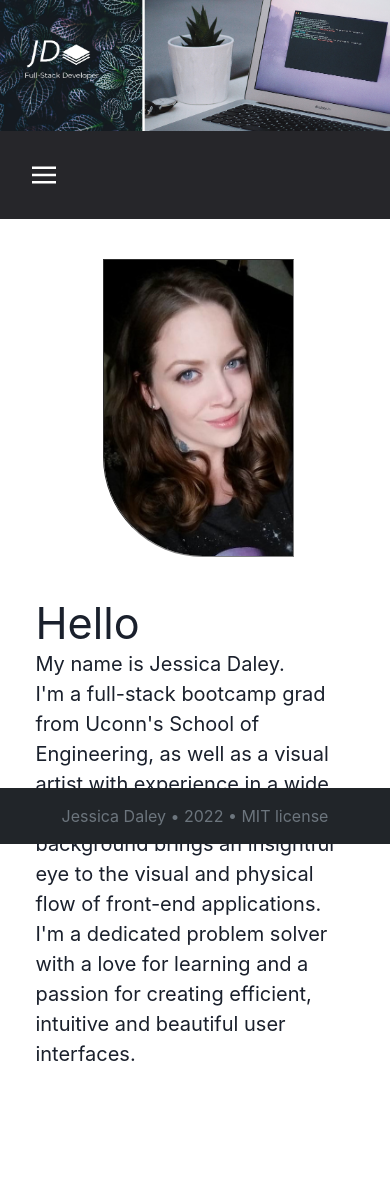
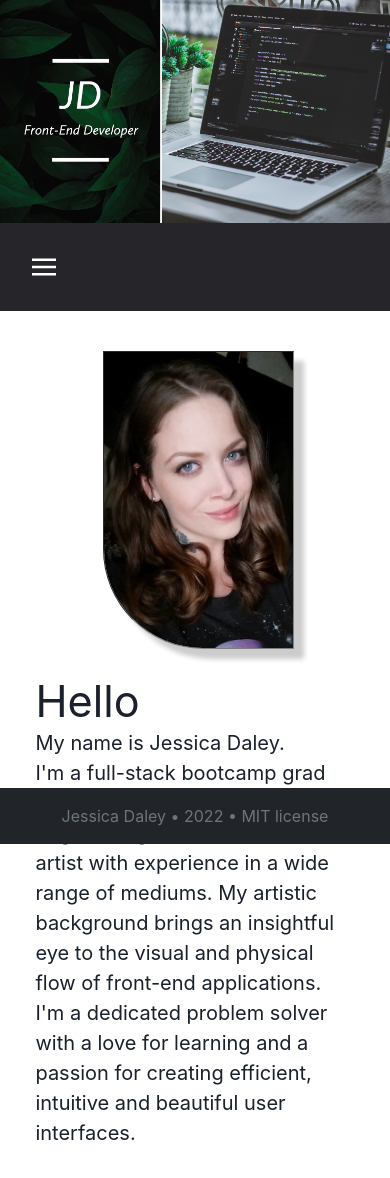
Before and after one commit to JessicaLDaley/my-portfolio, a React (Create React App) app: page / in a window 390 px wide. Shown: the top 1178 px of the page. Built offline with nearby package versions, Linux system fonts and the light colour scheme.

Commit message:
made aesthetic updates to homepage

```diff
--- a/src/components/Hero.js
+++ b/src/components/Hero.js
@@ -3,7 +3,7 @@ import Hero from "./images/hero2.jpg"
 
 function HeroImage() {
     return (
-        <img className="hero" src={Hero} alt="Jessica Daley Full-Stack Developer" />
+        <img margin="0" padding="0" overflow-x="hidden" className="hero" src={Hero} alt="Jessica Daley Full-Stack Developer" />
 
     );
 }
--- a/src/components/pages/Home.js
+++ b/src/components/pages/Home.js
@@ -12,7 +12,7 @@ function Home() {
             <p className="bio">
 					My name is Jessica Daley.
                     <br/>
-                    I'm a full-stack bootcamp grad from Uconn's School of Engineering, as well as
+                    I'm a full-stack bootcamp grad from Uconn School of Engineering, as well as
                     a visual artist with experience in a wide range of mediums.
 					My artistic background brings an insightful eye to the visual and physical flow of front-end applications.
                     I'm a dedicated problem solver with a love for learning and
--- a/src/components/styles.css
+++ b/src/components/styles.css
@@ -73,9 +73,11 @@ a {
     border: thin solid gray;
     margin-top: 2%;
     border-style:inset;
+    box-shadow: 10px 10px 5px #ccc;
 }
 .profile-contact{
   border: thin solid gray;
+  box-shadow: 10px 10px 5px rgb(22, 22, 22);
 }
 
 .hero {
@@ -234,9 +236,11 @@ margin:3px;
 
        width:50%;
        margin-left:25%;
-       margin-bottom:20px;
+       margin-bottom:7px;
        border-radius: 0px 0px 0px 100px;
        border-style:inset;
+       box-shadow: 10px 10px 5px #ccc;
+
 
 
 
```
Also changed, not shown: src/components/images/hero2.jpg, 1 other file (tests, documents, lock files or other folders).
